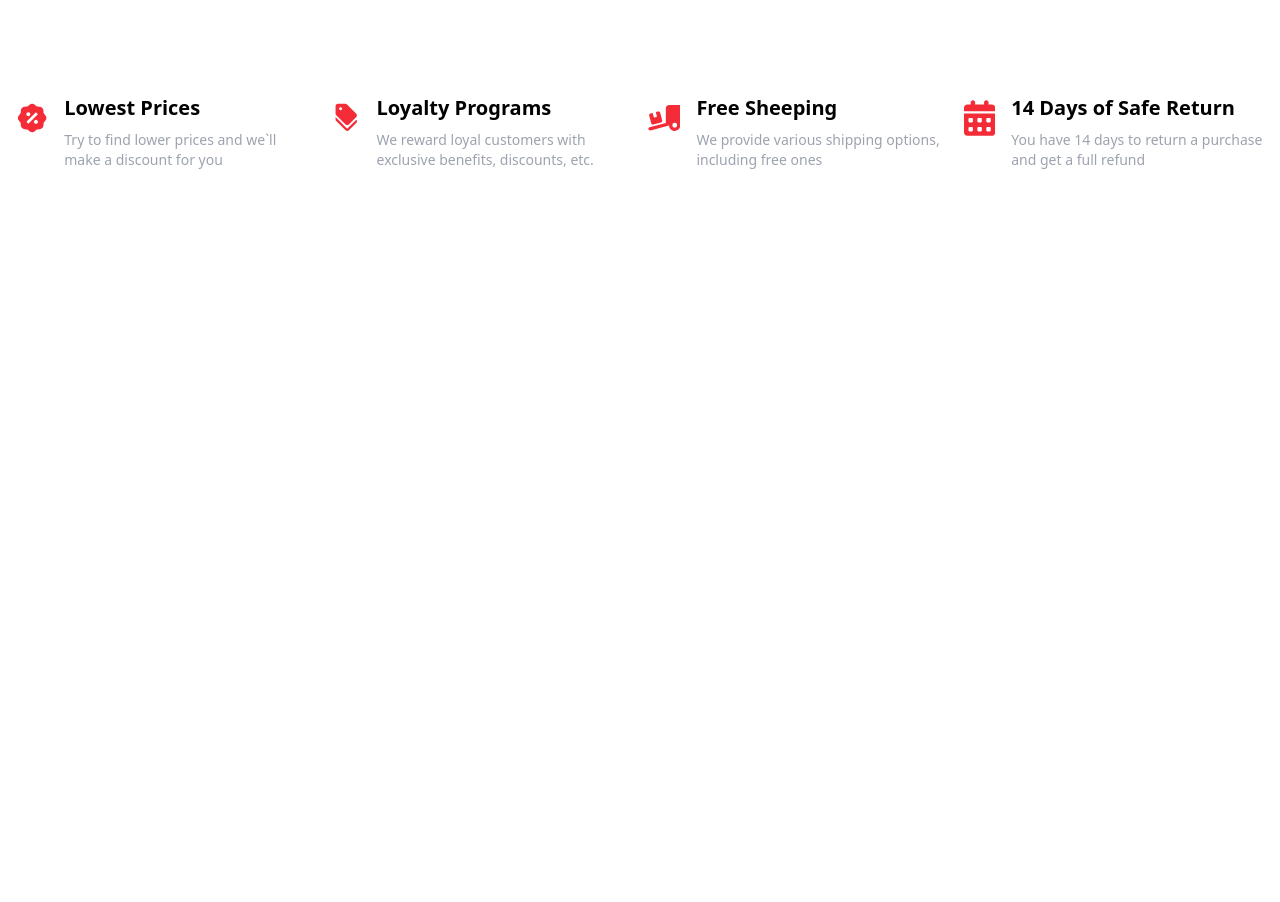
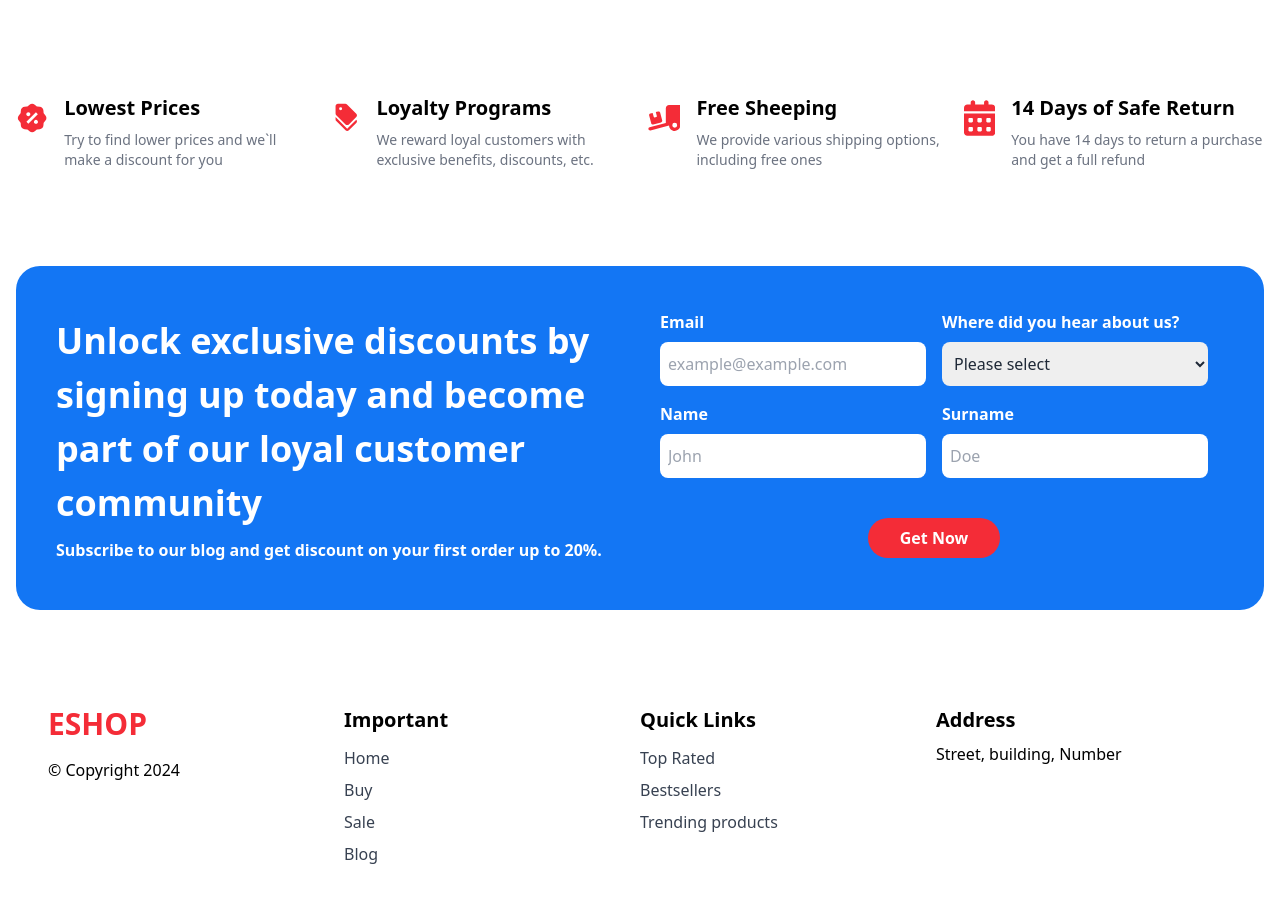
Before and after one commit to peter-popazov/E-commerce-web-app, a React (Vite) app in the folder client/: page / in a window 1280 px wide. Shown: the part 1480-2382 px from the top of the page. Before the commit the page ends 1650 px from the top, so only its background shows below. Built offline with nearby package versions, Linux system fonts and the light colour scheme.

Commit message:
[client] footer & CTA

```diff
--- a/client/src/App.jsx
+++ b/client/src/App.jsx
@@ -3,6 +3,8 @@ import Navbar from "./components/NavBar/Navbar";
 import Hero from "./components/Hero/Hero";
 import Cards from "./components/Cards/Cards";
 import Features from "./components/Features/Features";
+import Footer from "./components/Footer/Footer";
+import CTA from "./components/CTA";
 import "slick-carousel/slick/slick.css";
 import "slick-carousel/slick/slick-theme.css";
 
@@ -16,6 +18,8 @@ function App() {
       <Hero />
       <Cards />
       <Features />
+      <CTA />
+      <Footer />
     </div>
   );
 }
--- /dev/null
+++ b/client/src/components/CTA.jsx
@@ -0,0 +1,101 @@
+/* eslint-disable react/prop-types */
+import { useState } from "react";
+import Button from "./shared/Button";
+
+function CTA() {
+  const [selectedOption, setSelectedOption] = useState("");
+
+  const handleSelectChange = (event) => {
+    setSelectedOption(event.target.value);
+  };
+
+  return (
+    <section className="container px-4 my-24 ">
+      <div
+        className="text-white grid xl:grid-cols-2 grid-cols-1  justify-between sm:items-center gap-5 md:gap-2 rounded-3xl px-10 py-7 my-12
+      bg-brandBlue dark:bg-blue-950"
+      >
+        <div>
+          <h3 className="lg:text-4xl text-3xl md:mb-0 mb-0 lg:leading-normal font-bold">
+            Unlock exclusive discounts by signing up today and become part of
+            our loyal customer community
+          </h3>
+          <p className="mt-2 font-semibold">
+            Subscribe to our blog and get discount on your first order up to
+            <span className="font-semibold"> 20&#37;</span>.
+          </p>
+        </div>
+        <Form
+          selectedOption={selectedOption}
+          onSelectedChange={handleSelectChange}
+        />
+      </div>
+    </section>
+  );
+}
+
+function Form({ selectedOption, onSelectedChange }) {
+  return (
+    <form className="grid md:grid-cols-2 grid-cols-1 gap-4 p-4">
+      <div className="flex flex-col gap-2">
+        <label htmlFor="userEmail" className="font-semibold">
+          Email
+        </label>
+        <input
+          id="userEmail"
+          type="email"
+          placeholder="example@example.com"
+          className="text-gray-800 w-full py-2.5 px-2 focus:outline-none rounded-lg"
+        />
+      </div>
+      <div className="flex flex-col gap-2">
+        <label htmlFor="informationSource" className="font-semibold">
+          Where did you hear about us?
+        </label>
+        <select
+          id="informationSource"
+          value={selectedOption}
+          onChange={onSelectedChange}
+          className="text-gray-800 w-full py-2.5 px-2 focus:outline-none rounded-lg"
+        >
+          <option value="" disabled>
+            Please select
+          </option>
+          <option value="Social Media">Social Media</option>
+          <option value="Word of Mouth">Word of Mouth</option>
+          <option value="Search Engine">Search Engine</option>
+          <option value="Advertisement">Advertisement</option>
+        </select>
+      </div>
+      <div className="flex flex-col gap-2">
+        <label htmlFor="name" className="font-semibold">
+          Name
+        </label>
+        <input
+          id="name"
+          type="text"
+          placeholder="John"
+          className="text-gray-800 w-full py-2.5 px-2 focus:outline-none rounded-lg"
+        />
+      </div>
+      <div className="flex flex-col gap-2">
+        <label htmlFor="surname" className="font-semibold">
+          Surname
+        </label>
+        <input
+          id="surname"
+          type="text"
+          placeholder="Doe"
+          className="text-gray-800 w-full py-2.5 px-2 focus:outline-none rounded-lg"
+        />
+      </div>
+      <div className="md:col-span-2 flex justify-center mt-4">
+        <Button bgColor="bg-primary" textColor="white">
+          Get Now
+        </Button>
+      </div>
+    </form>
+  );
+}
+
+export default CTA;
--- a/client/src/components/Features/Features.jsx
+++ b/client/src/components/Features/Features.jsx
@@ -52,7 +52,7 @@ function Feature({ feature }) {
       {feature.icon}
       <div>
         <h3 className="lg:text-xl font-bold mb-2">{feature.title}</h3>
-        <p className="text-gray-400 text-sm">{feature.descriprion}</p>
+        <p className="text-gray-500 text-sm">{feature.descriprion}</p>
       </div>
     </li>
   );
--- /dev/null
+++ b/client/src/components/Footer/Footer.jsx
@@ -0,0 +1,54 @@
+/* eslint-disable react/prop-types */
+import Logo from "../NavBar/Logo";
+import { links } from "../shared/links";
+import { quickLinks } from "../shared/links";
+
+const currentYear = new Date(Date.now()).getFullYear();
+
+function Footer() {
+  return (
+    <footer className="container mt-20 mb-16">
+      <nav className="grid grid-cols-1 sm:grid-cols-3 lg:grid-cols-4">
+        <div>
+          <Logo />
+          <p className="mt-4">
+            <span> &copy;</span> Copyright <span>{currentYear}</span>
+          </p>
+        </div>
+        <Item links={links} title="Important" />
+        <Item links={quickLinks} title="Quick Links" />
+        <Item links={quickLinks} title="Address">
+          <p>Street, building, Number</p>
+        </Item>
+      </nav>
+    </footer>
+  );
+}
+function Item({ title, links, children }) {
+  return (
+    <>
+      {children ? (
+        <div>
+          <h3 className="mb-2 text-xl font-bold">{title}</h3>
+          {children}
+        </div>
+      ) : (
+        <ul>
+          <h3 className="mb-3 text-xl font-bold">{title}</h3>
+          {links.map((link) => (
+            <li key={link.id}>
+              <a
+                className="inline-block text-gray-700 hover:text-black dark:hover:text-white duration-200 mb-2"
+                href={link.link}
+              >
+                {link.name}
+              </a>
+            </li>
+          ))}
+        </ul>
+      )}
+    </>
+  );
+}
+
+export default Footer;
--- a/client/src/components/NavBar/DropDownMenu.jsx
+++ b/client/src/components/NavBar/DropDownMenu.jsx
@@ -1,23 +1,6 @@
 /* eslint-disable react/prop-types */
 import { FaCaretDown } from "react-icons/fa";
-
-const quickLinks = [
-  {
-    id: 1,
-    name: "Top Rated",
-    link: "/#",
-  },
-  {
-    id: 2,
-    name: "Bestsellers",
-    link: "/#",
-  },
-  {
-    id: 3,
-    name: "Trending products",
-    link: "/#",
-  },
-];
+import { quickLinks } from "../shared/links";
 
 export function DropDownMenu() {
   return (
--- /dev/null
+++ b/client/src/components/NavBar/Logo.jsx
@@ -0,0 +1,13 @@
+function Logo() {
+  return (
+    <a
+      href="#"
+      className="text-primary font-semibold tracking-widerst
+        text-2xl uppercase sm:text-3xl mr-4"
+    >
+      ESHOP
+    </a>
+  );
+}
+
+export default Logo;
--- a/client/src/components/NavBar/Navbar.jsx
+++ b/client/src/components/NavBar/Navbar.jsx
@@ -4,34 +4,8 @@ import { IoMdSearch } from "react-icons/io";
 import { FaShoppingCart } from "react-icons/fa";
 import DarkMode from "./DarkMode";
 import DropDownMenu from "./DropDownMenu";
-
-const navLinks = [
-  {
-    id: 1,
-    name: "Home",
-    link: "/#",
-  },
-  {
-    id: 2,
-    name: "Buy",
-    link: "/#",
-  },
-  {
-    id: 3,
-    name: "Sale",
-    link: "/#",
-  },
-  {
-    id: 4,
-    name: "Blog",
-    link: "/#",
-  },
-  {
-    id: 5,
-    name: "About",
-    link: "/#",
-  },
-];
+import Logo from "./Logo";
+import { links } from "../shared/links";
 
 function Navbar() {
   const [cartItems] = useState(3);
@@ -44,16 +18,10 @@ function Navbar() {
       <div className="py-4 mx-4">
         <div className="container flex justify-between items-center">
           <div className="flex items-center gap-4">
-            <a
-              href="#"
-              className="text-primary font-semibold tracking-widerst
-              text-2xl uppercase sm:text-3xl mr-4"
-            >
-              ESHOP
-            </a>
+            <Logo />
             <nav className="hidden md:block">
               <ul className="flex items-center gap-4">
-                {navLinks.map((data, i) => (
+                {links.map((data, i) => (
                   <NavLink key={i} info={data} />
                 ))}
                 <DropDownMenu />
--- /dev/null
+++ b/client/src/components/shared/links.js
@@ -0,0 +1,40 @@
+export const links = [
+  {
+    id: 1,
+    name: "Home",
+    link: "/#",
+  },
+  {
+    id: 2,
+    name: "Buy",
+    link: "/#",
+  },
+  {
+    id: 3,
+    name: "Sale",
+    link: "/#",
+  },
+  {
+    id: 4,
+    name: "Blog",
+    link: "/#",
+  },
+];
+
+export const quickLinks = [
+  {
+    id: 1,
+    name: "Top Rated",
+    link: "/#",
+  },
+  {
+    id: 2,
+    name: "Bestsellers",
+    link: "/#",
+  },
+  {
+    id: 3,
+    name: "Trending products",
+    link: "/#",
+  },
+];
```
